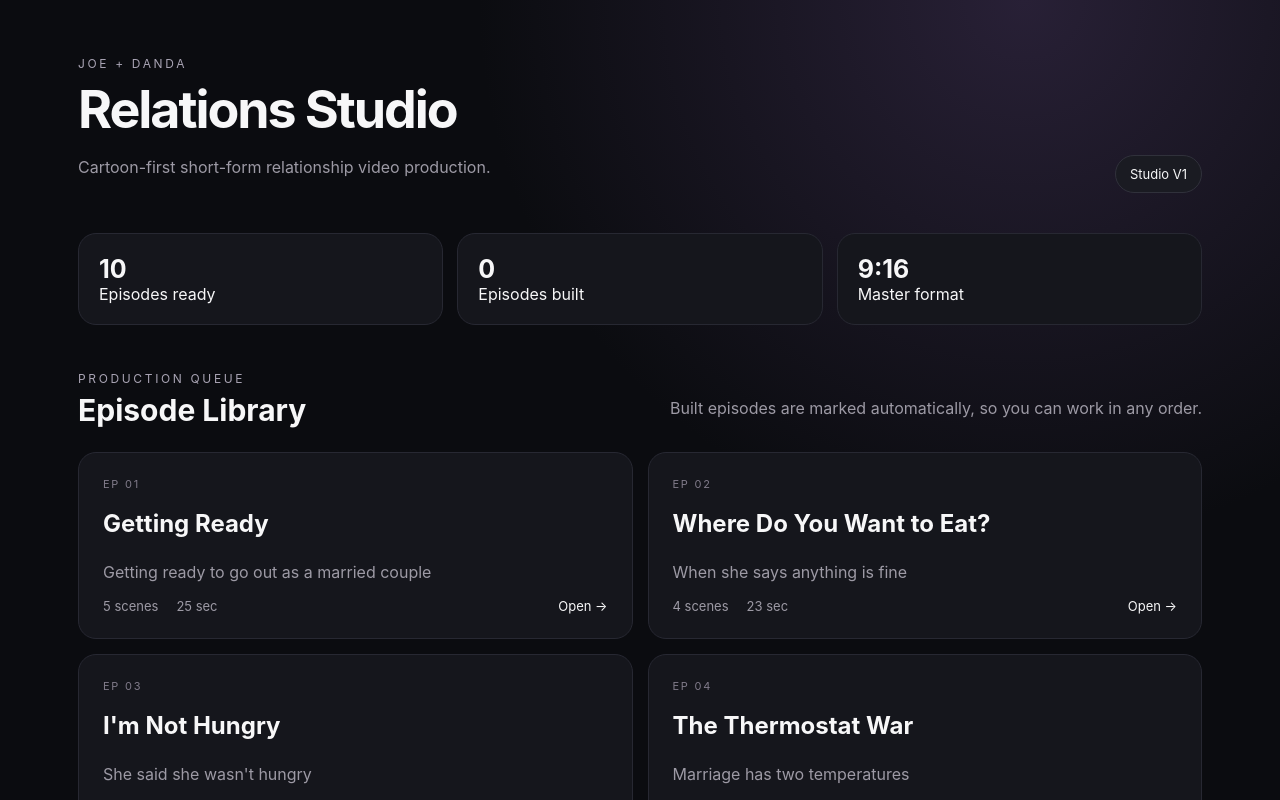
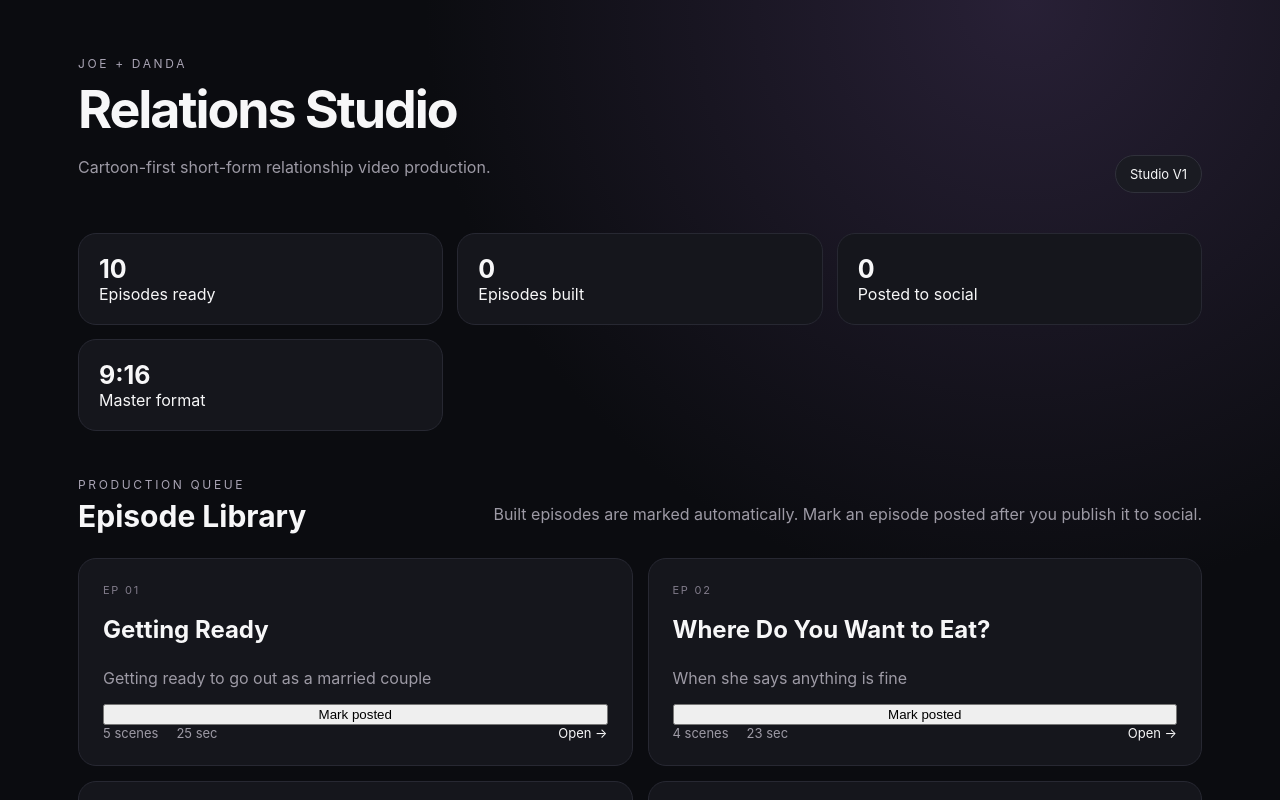
Before and after one commit to retroservices1121/relations, a Next.js app: page / in a window 1280 px wide. Shown: the top 800 px of the page. Built offline with nearby package versions, Linux system fonts and the light colour scheme; no server answers; the database is empty.

Commit message:
Show posted to social toggle on episode cards

```diff
--- a/app/page.tsx
+++ b/app/page.tsx
@@ -1,29 +1,38 @@
 import Link from "next/link";
 import { episodes } from "../data/episodes";
-import { dbConfigured, getBuiltEpisodeIds } from "../lib/db";
+import { dbConfigured, getBuiltEpisodeIds, getPostedEpisodeIds } from "../lib/db";
+import PostedToggle from "../components/PostedToggle";
 
 export const dynamic = "force-dynamic";
 
 export default async function Home(){
   let builtIds = new Set<string>();
+  let postedIds = new Set<string>();
   if (dbConfigured()) {
     try {
-      builtIds = new Set(await getBuiltEpisodeIds());
+      const [built, posted] = await Promise.all([getBuiltEpisodeIds(), getPostedEpisodeIds()]);
+      builtIds = new Set(built);
+      postedIds = new Set(posted);
     } catch {
       builtIds = new Set();
+      postedIds = new Set();
     }
   }
   const builtCount = episodes.filter((episode) => builtIds.has(episode.id)).length;
+  const postedCount = episodes.filter((episode) => postedIds.has(episode.id)).length;
 
   return <main>
     <header><div><span className="eyebrow">JOE + DANDA</span><h1>Relations Studio</h1><p>Cartoon-first short-form relationship video production.</p></div><div className="statusPill">Studio V1</div></header>
-    <section className="stats"><div><b>{episodes.length}</b><span>Episodes ready</span></div><div><b>{builtCount}</b><span>Episodes built</span></div><div><b>9:16</b><span>Master format</span></div></section>
-    <div className="sectionHeading"><div><span className="eyebrow">PRODUCTION QUEUE</span><h2>Episode Library</h2></div><p>Built episodes are marked automatically, so you can work in any order.</p></div>
+    <section className="stats"><div><b>{episodes.length}</b><span>Episodes ready</span></div><div><b>{builtCount}</b><span>Episodes built</span></div><div><b>{postedCount}</b><span>Posted to social</span></div><div><b>9:16</b><span>Master format</span></div></section>
+    <div className="sectionHeading"><div><span className="eyebrow">PRODUCTION QUEUE</span><h2>Episode Library</h2></div><p>Built episodes are marked automatically. Mark an episode posted after you publish it to social.</p></div>
     <div className="grid">{episodes.map((e,i)=>{
       const built = builtIds.has(e.id);
+      const posted = postedIds.has(e.id);
       return <Link className="episodeLink" href={`/episodes/${e.id}`} key={e.id}><article className={built ? "episodeBuilt" : ""}>
         <div className="episodeTop"><span className="num">EP {String(i+1).padStart(2,"0")}</span>{built && <span className="builtBadge" aria-label="Episode built">✓ Built</span>}</div>
-        <h3>{e.title}</h3><p>{e.hook}</p><footer><span>{e.scenes.length} scenes</span><span>{e.scenes.reduce((a,s)=>a+s.duration,0)} sec</span><span className="openLabel">Open →</span></footer>
+        <h3>{e.title}</h3><p>{e.hook}</p>
+        <PostedToggle episodeId={e.id} initialPosted={posted} />
+        <footer><span>{e.scenes.length} scenes</span><span>{e.scenes.reduce((a,s)=>a+s.duration,0)} sec</span><span className="openLabel">Open →</span></footer>
       </article></Link>;
     })}</div>
   </main>
```
